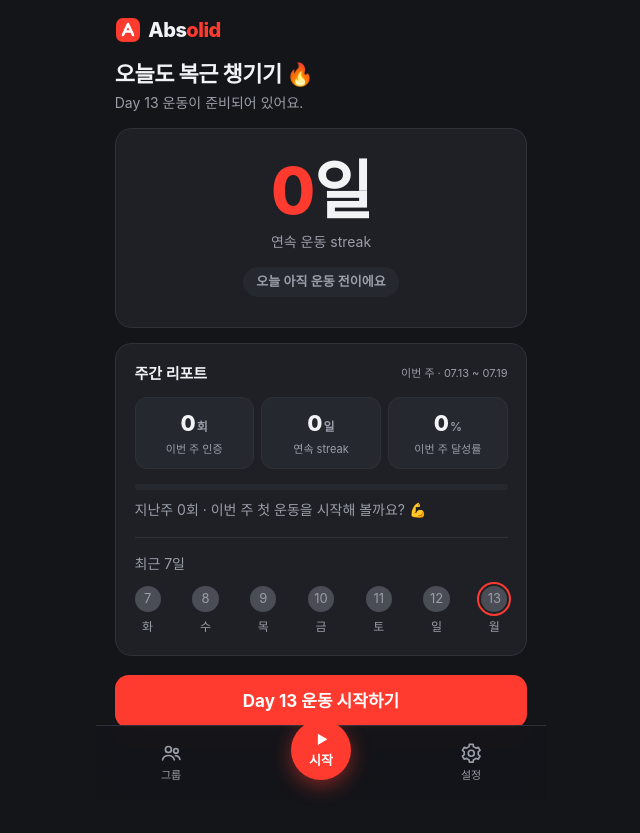
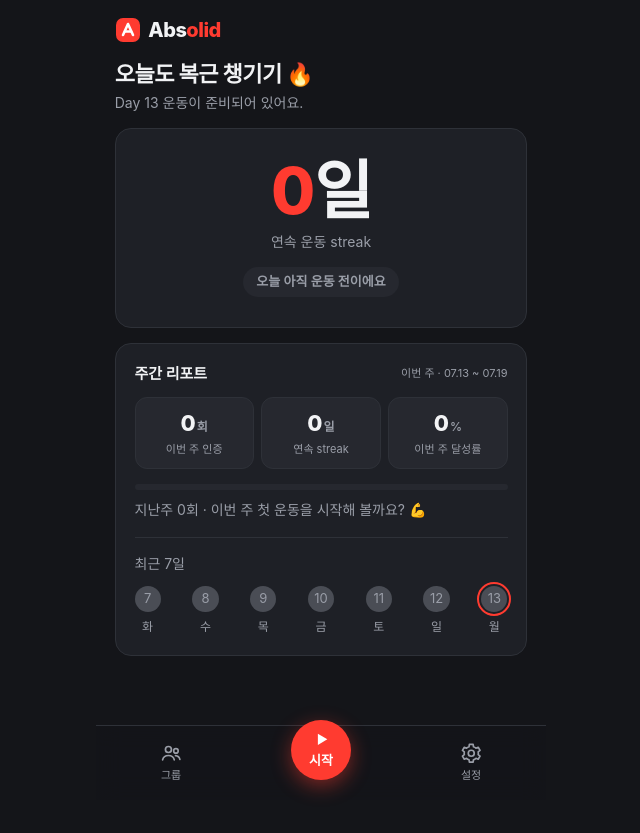
Before and after one commit to goneonly/absolid, a React (Vite) app: page / in a window 1280 px wide. Shown: the whole page, without its empty margins (319-959 px from the left). After the commit the page ends 800 px from the top, so only its background shows below. Built offline with nearby package versions, Linux system fonts and the light colour scheme; no server answers; the database is empty; a web font is replaced by a local one.

Commit message:
fix: 홈에 중복되는 시작 버튼 삭제

```diff
--- a/src/pages/Home.jsx
+++ b/src/pages/Home.jsx
@@ -2,7 +2,7 @@ import { useEffect, useState } from 'react'
 import { computeStreak, todayKey, todayWorkoutDay } from '../storage.js'
 import { fetchActiveAnnouncement } from '../admin.js'
 import WeeklyReport from '../components/WeeklyReport.jsx'
-import { Banner, Button, Card, Page, PageTitle, Sub, cx } from '../components/ui.jsx'
+import { Banner, Card, Page, PageTitle, Sub, cx } from '../components/ui.jsx'
 
 const REMIND_DISMISS_KEY = 'absolid.remind.dismissed'
 const REMIND_AFTER_HOUR = 18 // 저녁 6시 이후부터 리마인더 표시
@@ -58,10 +58,6 @@ export default function Home({ records, onStart }) {
       </Card>
 
       <WeeklyReport records={records} />
-
-      <Button className="mt-5" onClick={onStart}>
-        {doneToday ? '오늘 운동 다시 보기' : `Day ${day} 운동 시작하기`}
-      </Button>
     </Page>
   )
 }
```
